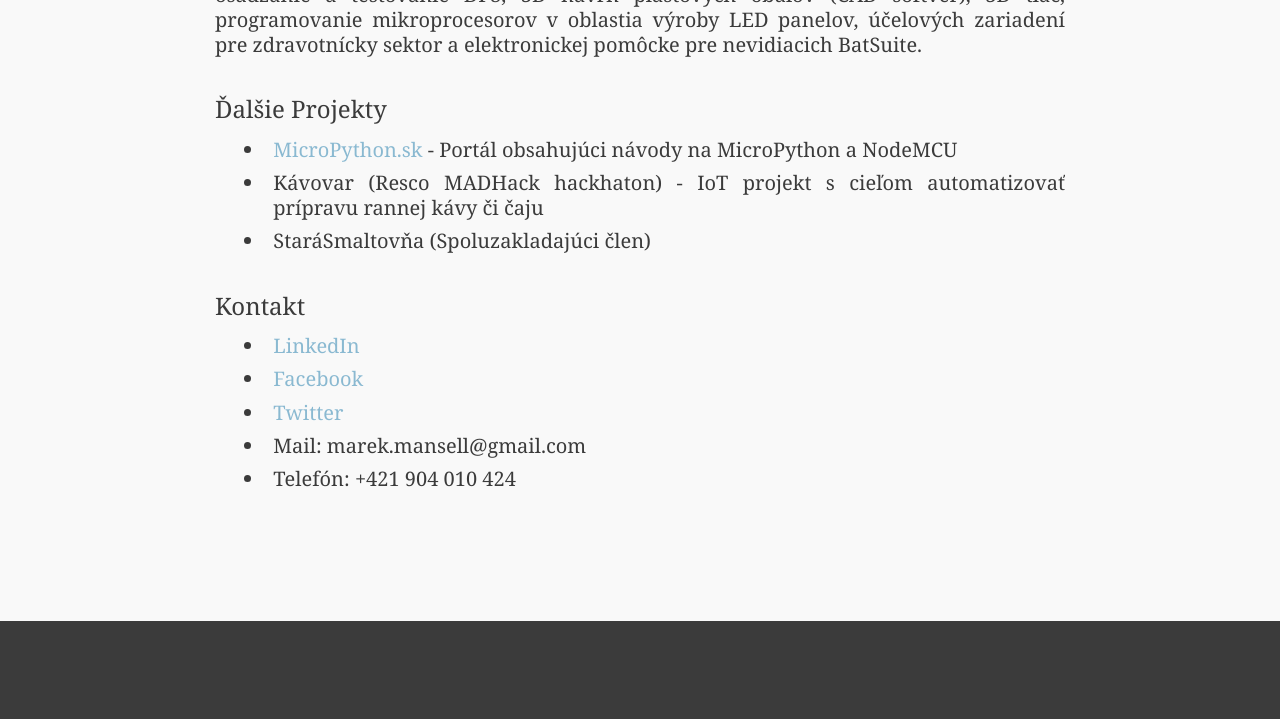
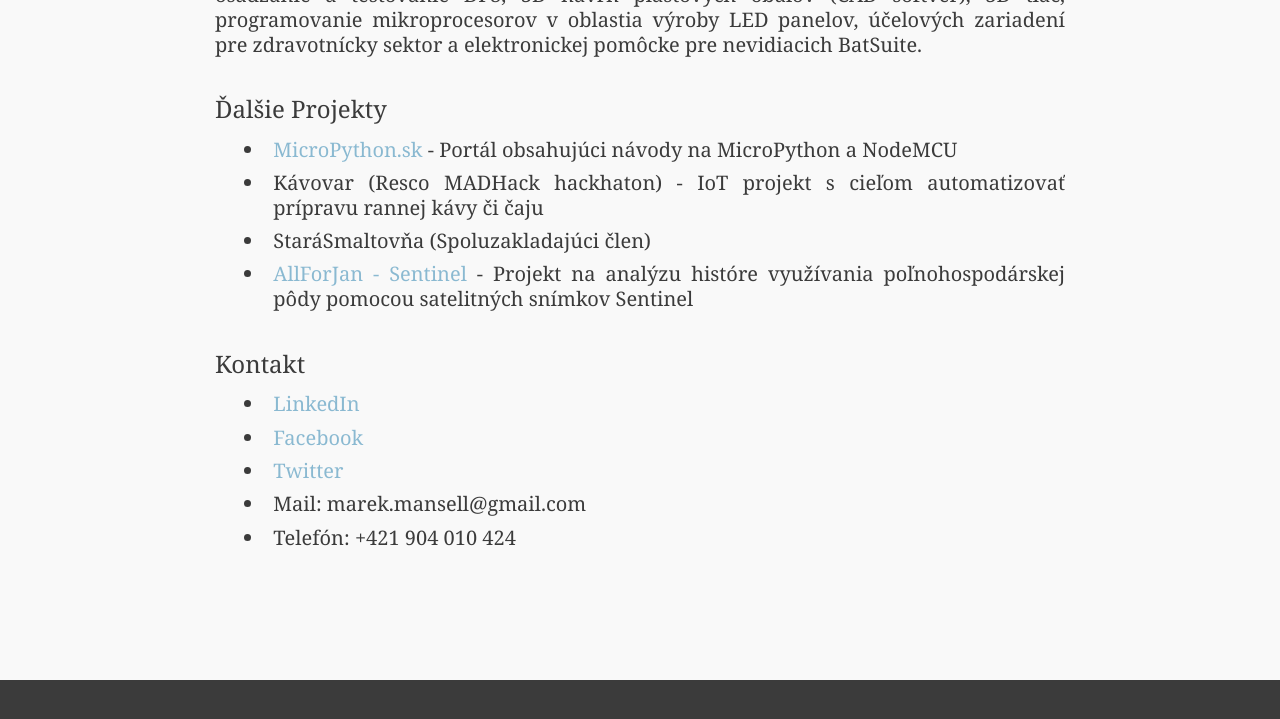
Before and after one commit to marekmansell/marekmansell.com, a Jekyll site: the page built from sk/index.md, in a window 1280 px wide and 900 px high, scrolled down 3008 px. Shown: the top 719 px of the window. Built offline with Jekyll 4.4.1, drawn with Linux system fonts in a browser that asks for light colours.

```diff
--- a/sk/index.md
+++ b/sk/index.md
@@ -62,6 +62,8 @@
 *   [MicroPython.sk](http://micropython.sk/) - Portál obsahujúci návody na MicroPython a NodeMCU
 *   Kávovar (Resco MADHack hackhaton) - IoT projekt s cieľom automatizovať prípravu rannej kávy či čaju
 *   StaráSmaltov&#x0148;a (Spoluzakladajúci člen)
+*   [AllForJan - Sentinel](https://github.com/AllForJan/sentinel) - Projekt na analýzu históre využívania
+    poľnohospodárskej pôdy pomocou satelitných snímkov Sentinel
 
 
 #### Kontakt
```
